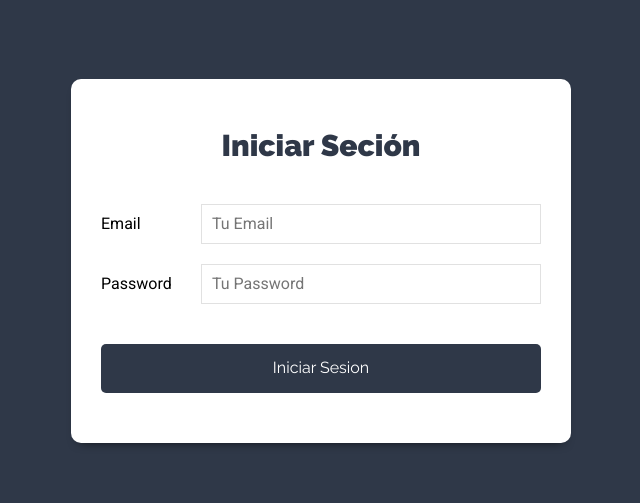
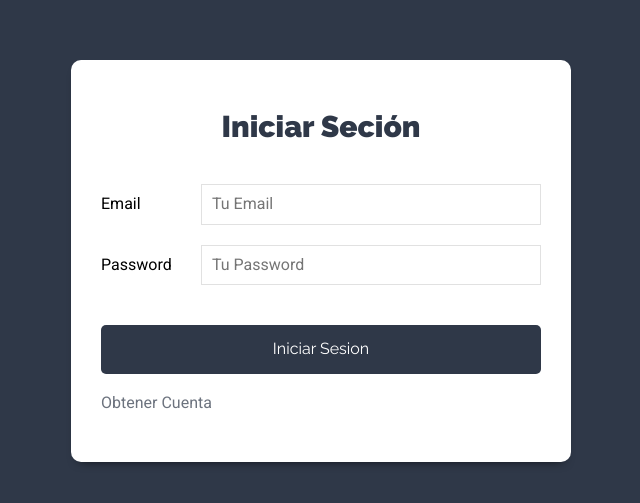
Before and after one commit to genarogg/tareas-mern-vista, a React (Create React App) app: page / in a window 1280 px wide. Shown: the part 139-642 px from the top of the page, without its empty margins (319-959 px from the left). Built offline with nearby package versions, Linux system fonts and the light colour scheme.

Commit message:
boton para crear una cuenta

```diff
--- a/src/components/auth/Login.js
+++ b/src/components/auth/Login.js
@@ -1,5 +1,5 @@
 import React, { useState } from "react";
-
+import { Link } from "react-router-dom"
 const Login = () => {
   /* State para iniciar Sesión */
   const [usuario, guardarUsuario] = useState({
@@ -60,6 +60,7 @@ const Login = () => {
             />
           </div>
         </form>
+        <Link to={"./nueva-cuenta"} className="enlace-cuenta">Obtener Cuenta</Link>
       </div>
     </div>
   );
```
